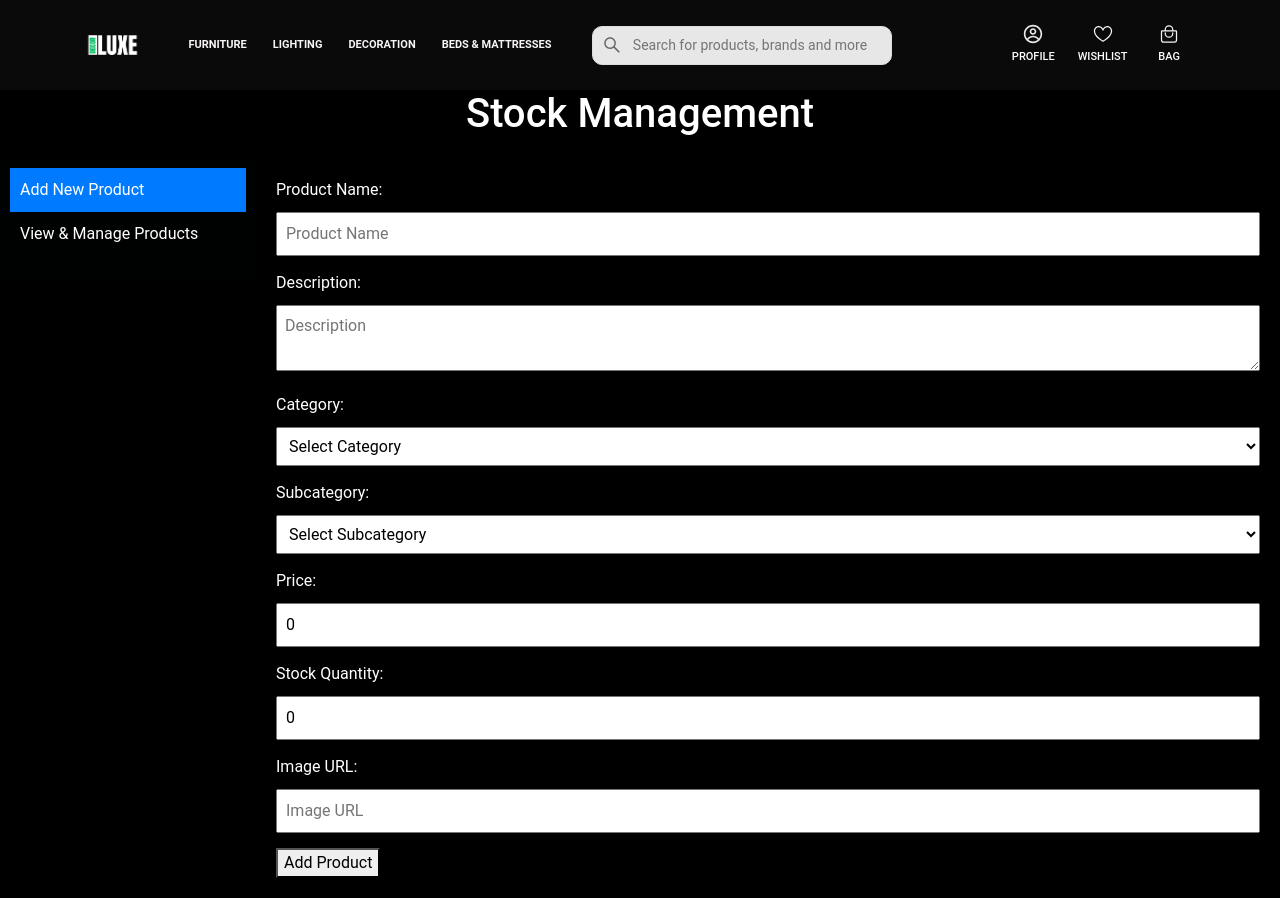
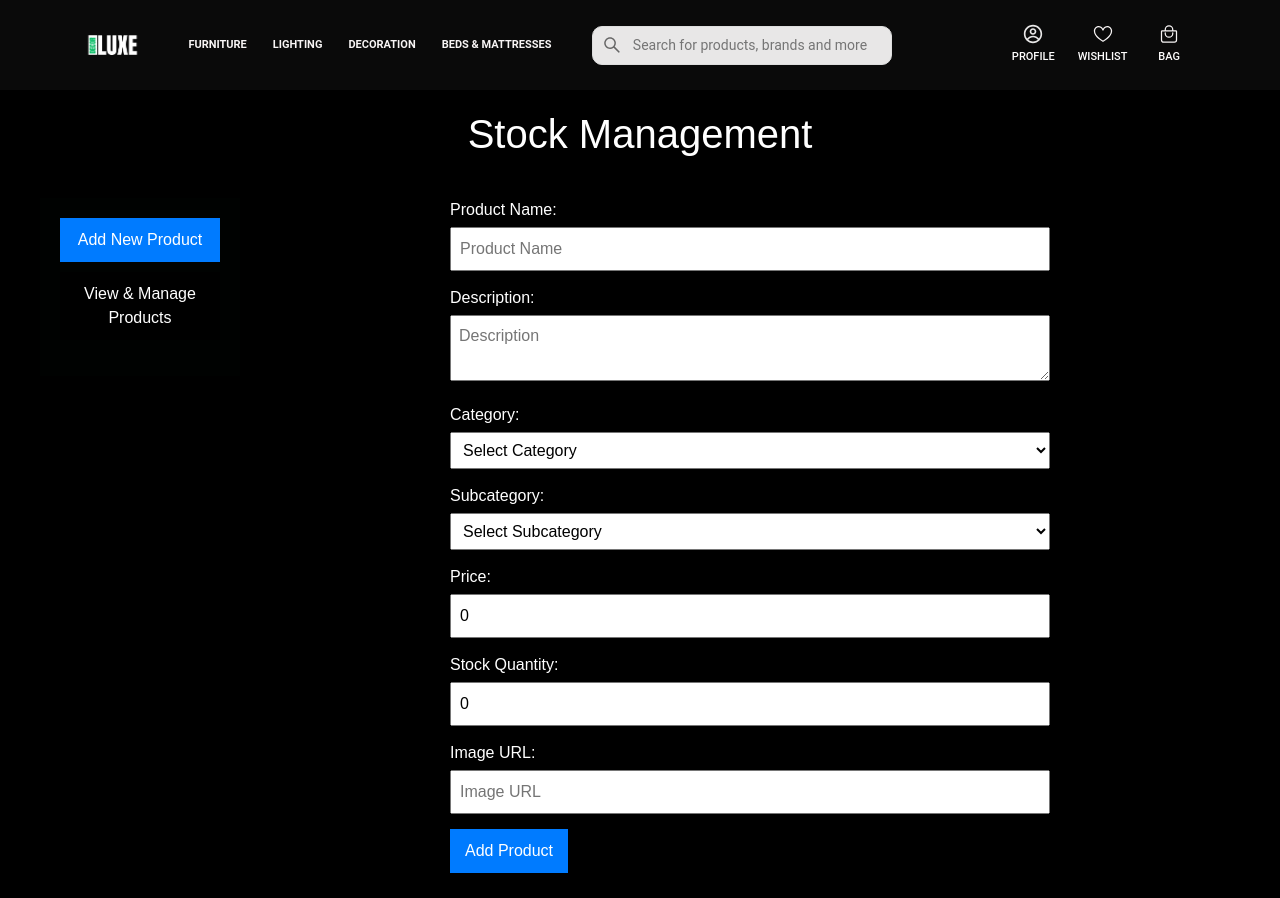
Before and after one commit to ebinberlin2/decorluxe-project, a React (Create React App) app in the folder furniture-frontend/: page /stocks in a window 1280 px wide. Built offline with nearby package versions, Linux system fonts and the light colour scheme.

Commit message:
admin-tableview

```diff
--- a/furniture-frontend/src/components/ProductDetails.js
+++ b/furniture-frontend/src/components/ProductDetails.js
@@ -60,7 +60,7 @@ const ProductDetails = () => {
         </div>
 
         {/* Additional Sections */}
-        <div className="additional-info">
+        {/* <div className="additional-info">
           <h2>Product Details</h2>
           <p>{product.details || 'No additional details available.'}</p>
 
@@ -83,7 +83,7 @@ const ProductDetails = () => {
               <p>No reviews yet.</p>
             )}
           </div>
-        </div>
+        </div> */}
       </div>
     </div>
   );
--- a/furniture-frontend/src/components/StockManagement.css
+++ b/furniture-frontend/src/components/StockManagement.css
@@ -1,3 +1,13 @@
+/* Main container styling */
+.stock-management-page {
+  display: flex;
+  flex-direction: column;
+  align-items: center;
+  padding: 20px;
+  font-family: Arial, sans-serif;
+}
+
+/* Page header */
 .page-header {
   text-align: center;
   margin-bottom: 20px;
@@ -5,32 +15,41 @@
 
 .main-container {
   display: flex;
+  width: 100%;
+  max-width: 1200px;
 }
 
 .sidebar {
-  width: 20%;
-  background-color: #f4f4f4;
-  padding: 10px;
+  width: 200px;
+  margin-right: 20px;
 }
 
 .sidebar ul {
-  list-style-type: none;
+  list-style: none;
   padding: 0;
 }
 
-.sidebar ul li {
+.sidebar li {
+  cursor: pointer;
   padding: 10px;
-  cursor: pointer;
+  background-color: #000000;
+  margin-bottom: 10px;
+  text-align: center;
 }
 
-.sidebar ul li.active {
+.sidebar li.active {
   background-color: #007bff;
   color: white;
 }
 
 .content {
-  width: 80%;
-  padding: 20px;
+  flex: 1;
+}
+
+.stock-form {
+  width: 100%;
+  max-width: 600px;
+  margin: 0 auto;
 }
 
 .form-group {
@@ -43,43 +62,75 @@
 }
 
 .form-group input,
-.form-group textarea,
-.form-group select {
+.form-group select,
+.form-group textarea {
   width: 100%;
   padding: 8px;
-  margin-top: 5px;
   box-sizing: border-box;
+}
+
+button[type="submit"] {
+  background-color: #007bff;
+  color: white;
+  padding: 10px 15px;
+  border: none;
+  cursor: pointer;
+}
+
+button[type="submit"]:hover {
+  background-color: #0056b3;
+}
+
+.product-list {
+  width: 100%;
+}
+
+.product-list h2 {
+  text-align: center;
+  margin-bottom: 20px;
+}
+
+.product-list table {
+  width: 100%;
+  border-collapse: collapse;
+}
+
+.product-list th,
+.product-list td {
+  padding: 12px 15px;
+  border: 1px solid #ddd;
+  text-align: left;
+}
+
+.product-list th {
+  background-color: #030303;
+  font-weight: bold;
+  text-align: center;
+}
+
+.product-list td {
+  text-align: center;
+}
+
+.product-list img {
+  width: 100px;
+  height: 100px;
+  object-fit: cover;
+}
+
+button {
+  background-color: #dc3545;
+  color: white;
+  padding: 5px 10px;
+  border: none;
+  cursor: pointer;
+}
+
+button:hover {
+  background-color: #c82333;
 }
 
 .error {
   color: red;
   font-size: 12px;
 }
-
-.product-table-container {
-  margin-top: 20px;
-}
-
-.product-table {
-  width: 100%;
-  border-collapse: collapse;
-}
-
-.product-table th,
-.product-table td {
-  border: 1px solid #ccc;
-  padding: 10px;
-  text-align: left;
-}
-
-.product-table img {
-  max-width: 50px;
-}
-
-.delete-button {
-  background-color: #ff4d4d;
-  color: white;
-  padding: 5px 10px;
-  border: none;
-  cursor: pointer;
-}
```
Also changed, not shown: 1 other file (tests, documents, lock files or other folders).
